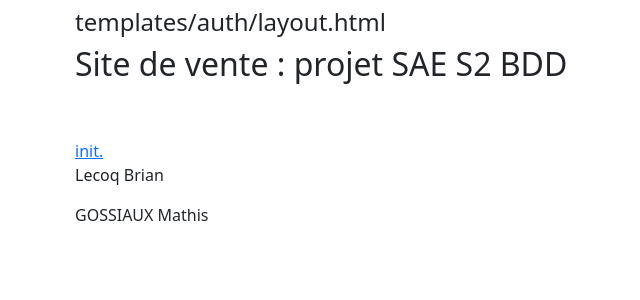
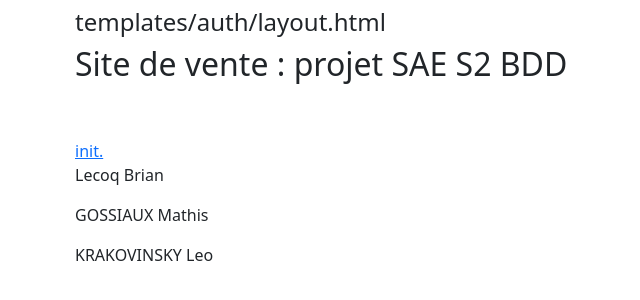
Before and after one commit to Shadowlrsp/sae345-2026, a Flask app: page / in a window 1280 px wide. Shown: the part 64-364 px from the top of the page, without its empty margins (7-647 px from the left). Run offline with Flask 3, Linux system fonts and the light colour scheme; some libraries are stand-ins or nearby versions.

Commit message:
github leo test

```diff
--- a/templates/auth/layout.html
+++ b/templates/auth/layout.html
@@ -22,6 +22,7 @@
         <a href="/base/init">init.</a>
         <p>Lecoq Brian</p>
         <p>GOSSIAUX Mathis</p>
+        <p>KRAKOVINSKY Leo</p>
     {% endblock %}
 </div><!-- /.container -->
 
```
